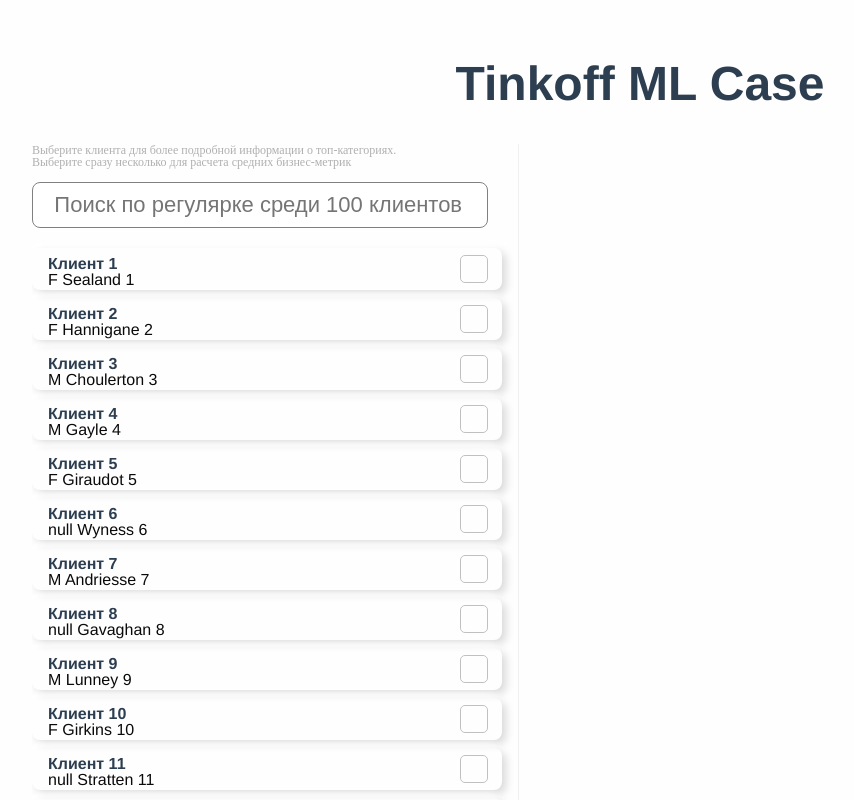
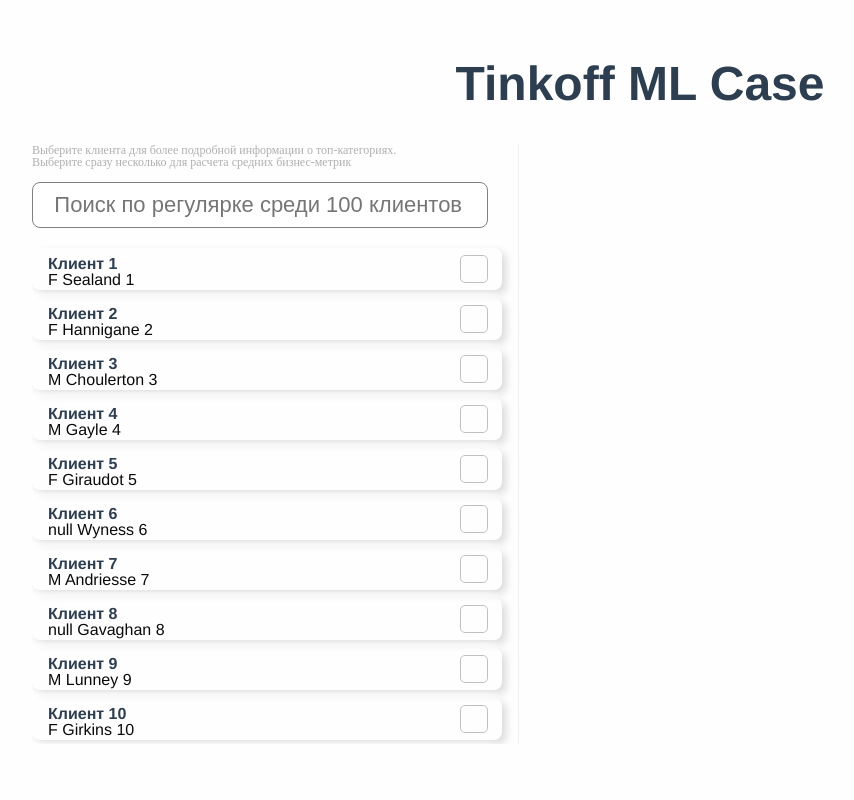
Before and after one commit to IldarDavletyarov/tinkoff-ml-case, a Vue app: page / in a window 1280 px wide. Shown: the whole page, without its empty margins (0-854 px from the left). Built offline with nearby package versions, Linux system fonts and the light colour scheme.

Commit message:
Add metrics

```diff
--- a/src/components/card-client.vue
+++ b/src/components/card-client.vue
@@ -35,6 +35,10 @@
   padding 8px 16px
   position relative
   cursor pointer
+  border-left 0px solid black
+  &.active-client
+    box-sizing content-box
+    border-left 6px solid black
   .info
     text-align left
     .title
--- a/src/components/main.vue
+++ b/src/components/main.vue
@@ -1,5 +1,6 @@
 <template lang="pug">
 .main
+  popup-top-categories(:categories="top" :card="activeCard" :is-show="isTopShow" @close="isTopShow = false")
   .wrapper
     .search-side
       .header-wrapper Выберите клиента для более подробной информации о топ-категориях.
@@ -19,7 +20,11 @@
         )
 
     .result-side
-      .active-card(v-if="activeCard")
+      .selected-menu(v-if="selectedCards.length")
+        .title {{ selectedCards.length }}
+        .neo.button(@click="getMetrics") Получить средние бизнес-метрики
+        .neo.button.clear(@click="clear") Снять выделение
+      .active-card(v-else-if="activeCard")
         .title Клиент {{ activeCard.id }}
         .row
           .label Пол
@@ -33,25 +38,31 @@
         .row
           .label Количество детей
           .value {{ activeCard.amount_children }}
-        .neo.button.get-top Получить список топ-категорий
+        .neo.button.get-top(@click="getTop") Получить список топ-категорий
+
+
 </template>
 <script>
 
 import mock from '/MOCK_DATA.json';
 
 import CardClient from './card-client.vue';
+import PopupTopCategories from './popup-top-categories.vue';
 
 import { pluralize } from '../utils';
 
 export default {
   components: {
     CardClient,
+    PopupTopCategories,
   },
   data: () => ({
     results: mock,
     selectedCards: [],
     activeCard: undefined,
     searchText: '',
+    isTopShow: false,
+    top: [],
   }),
   computed: {
     searchResults() {
@@ -69,7 +80,11 @@
   },
   methods: {
     active(card) {
+      if (card.id === this.activeCard?.id) {
+        this.activeCard = undefined;
+      } else {
         this.activeCard = card;
+      }
     },
     select(card) {
       if (this.isSelected(card)) {
@@ -79,7 +94,18 @@
       }
     },
     isSelected(card) {
-      return this.selectedCards.find(_ => _.id === card.id);
+      return !!this.selectedCards.find(_ => _.id === card.id);
+    },
+    clear() {
+      this.selectedCards = [];
+    },
+    getTop() {
+      const top = ['Аптека', 'Банки', 'Здоровье', 'Красота']; // mock
+      this.top = top;
+      this.isTopShow = true;
+    },
+    getMetrics() {
+      console.log('q');
     }
   }
 }
@@ -94,7 +120,11 @@
     .search-side
       width 40%
       overflow auto
-      height 100vh
+      height calc(100vh - 200px)
+      &::-webkit-scrollbar-thumb
+        background green
+        box-shadow: inset 0 0 6px rgba(0, 0, 0, 0.3);
+
       .header-wrapper
         font-weight 500
         font-family Avenir
@@ -126,6 +156,9 @@
     .result-side
       border-left 1px solid #f0f0f0
       width 60%
+      .selected-menu
+        font-size 32px !important
+        padding 32px
       .active-card
         font-size 32px
         padding 32px
@@ -141,7 +174,6 @@
             margin-left 6px
   .button
     cursor pointer
-          &.get-top
     margin-top 32px
     min-height 60px
     text-align center
@@ -149,6 +181,14 @@
     line-height 60px
     background #f9de56
     border-radius 16px !important
+    font-size 32px
+    &.clear
+      background #fff
+      border 1px solid #aeaeae
+      color #aeaeae
+      &:hover
+        border 1px solid #000
+        color #000
 
 
 </style>
--- /dev/null
+++ b/src/components/popup-top-categories.vue
@@ -0,0 +1,97 @@
+<template lang="pug">
+.popup-top-categories(v-if="isShow" @click.self="$emit('close')")
+  .content
+    .title Топ-категории
+    .categories
+      .category(v-for="category in results" :key="category") {{ category }}
+    .actions
+      .button.neo.get-full(@click="getFull" v-if="!additional.length") Получить полный список
+</template>
+<script>
+export default {
+  props: {
+    categories: {
+      type: Array,
+      default: [],
+    },
+    card: {
+      type: Object,
+      default: () => ({}),
+    },
+    isShow: {
+      type: Boolean,
+      default: false,
+    },
+  },
+  data: () => ({
+    additional: [],
+  }),
+  watch: {
+    isShow() {
+      this.additional = []; // reset
+    },
+  },
+  computed: {
+    results() {
+      return [...this.categories, ...this.additional];
+    },
+  },
+  methods: {
+    getFull() {
+      this.additional = Array(10).fill('hello');
+    }
+  }
+};
+</script>
+<style lang="stylus">
+.popup-top-categories
+  background hsla(0, 0%, 100%, .5) border-box
+  -webkit-backdrop-filter: blur(2px);
+  position fixed
+  height 100vh
+  top 0
+  left 0
+  width 100vw
+  z-index 100
+  .content
+    transition all .3s ease-in
+    position absolute
+    width 95%
+    max-width 480px
+    max-height 80vh
+    overflow auto
+    background #fff
+    border-radius 16px
+    top 50%
+    left 50%
+    transform translate(-50%, -50%)
+    padding 24px
+    box-shadow 0px 0px 50px 0px rgba(0, 0, 0, 0.2)
+    .title
+      font-size 32px
+      font-weight 600
+      text-align center
+    .categories
+      text-align center
+      .category
+        font-size 28px
+        margin-top 20px
+        position relative
+        &:not(:last-child)::after
+          content ''
+          position absolute
+          background #a0a0a0
+          height 0.5px
+          width 160px
+          bottom -13px
+          left 50%
+          transform translateX(-50%)
+    .actions
+      .button.neo.get-full
+        min-height 48px
+        line-height 48px
+        border-radius 10px !important
+        font-weight 500
+        font-size 20px
+
+</style>
```
Lines whose indentation alone changed are shown as unchanged.
